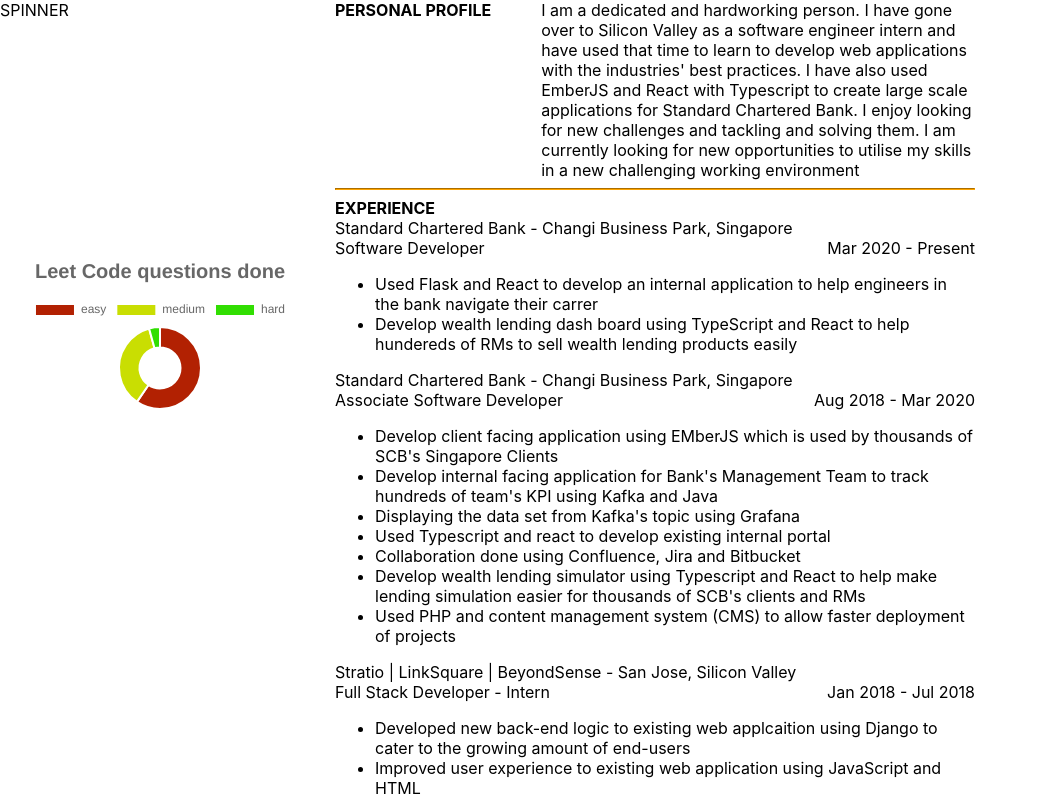
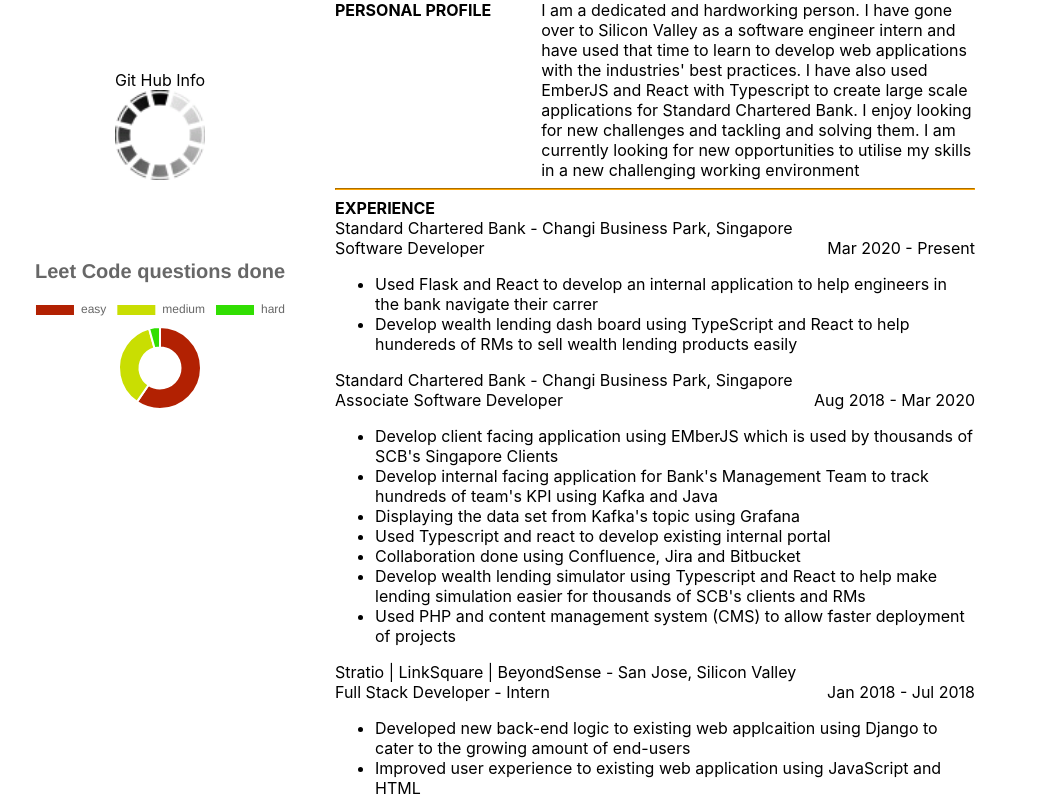
Before and after one commit to bengeh/my-resume, a React (Create React App) app: page / in a window 1280 px wide. Shown: the top 799 px of the page, without its empty margins (0-1037 px from the left). Built offline with nearby package versions, Linux system fonts and the light colour scheme; no server answers.

Commit message:
added loading gif

```diff
--- a/src/components/GitHubGraph.tsx
+++ b/src/components/GitHubGraph.tsx
@@ -4,6 +4,7 @@ import { useDispatch, useSelector } from 'react-redux';
 import { getGitHubData } from '../effects/GitHubEffects';
 import { AppState } from '../store';
 import { Doughnut } from 'react-chartjs-2';
+import loader from '../assets/loading.gif';
 
 
 const GitHubGraph = () => {
@@ -53,14 +54,30 @@ const GitHubGraph = () => {
                     display:true,
                     position:'top'
                   }
-            }}/> : <>SPINNER</>
+            }}/> :
+                    <LoaderWrapper>
+                        <LoadingTitle>Git Hub Info</LoadingTitle>
+                        <LoadingImg src={loader} alt={"LOADING"}/>
+                    </LoaderWrapper>
         }
         </ChartWrapper>
     )
 }
 
 const ChartWrapper = styled.div`
+    display: flex;
     height: 250px;
 `;
 
+const LoaderWrapper = styled.div`
+    margin: auto;
+    display: flex;
+    flex-direction: column;
+`
+const LoadingTitle = styled.span`
+`
+
+const LoadingImg = styled.img`
+`
+
 export default GitHubGraph
```
Also changed, not shown: src/assets/loading.gif (added).
